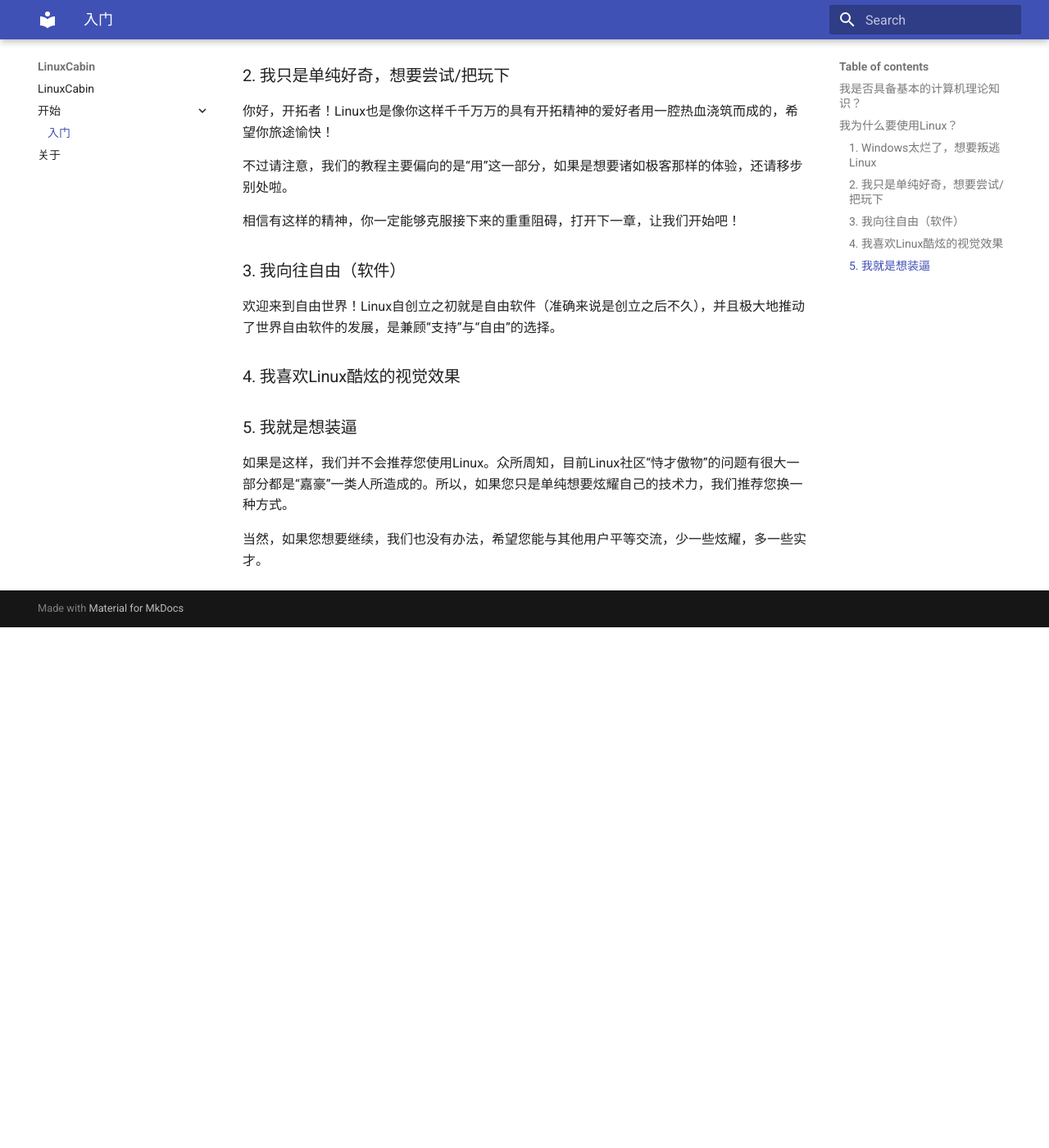
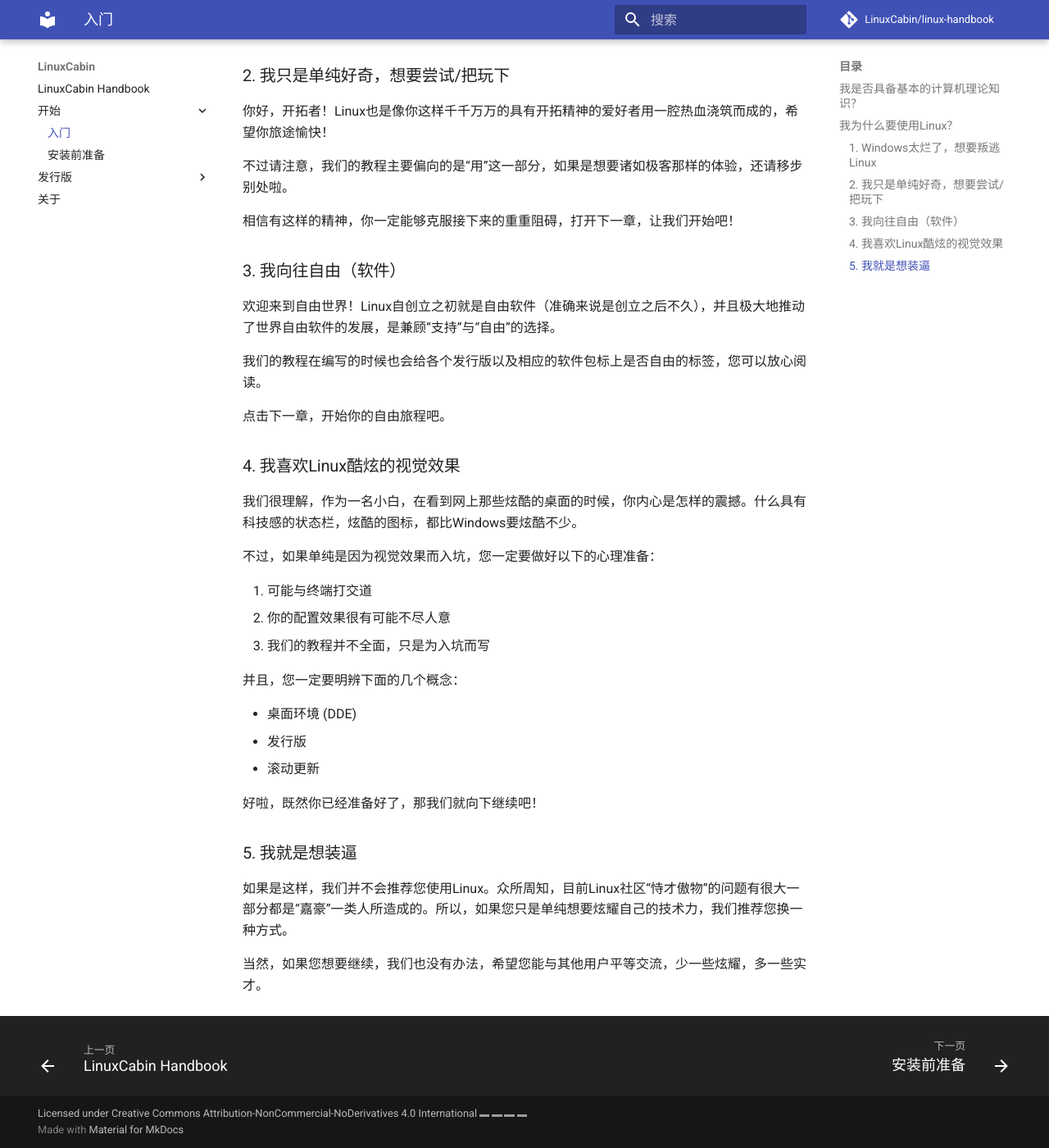
Before and after one commit to LinuxCabin/linux-handbook, an MkDocs documentation site: the page built from docs/getting-started/purpose.md, in a window 1280 px wide and 1400 px high, scrolled down 900 px. Shown: the whole window at 82% size. Built offline with MkDocs 1.6.1 and Material for MkDocs 9.7.7, drawn with Linux system fonts in a browser that asks for light colours; comment, search, counter and statistics services are not loaded; before the commit the page ends 1665 px from its top, so only the background shows below that; grey boxes are pictures that could not be loaded.

Commit message:
New Licence + Github Actions + Content

```diff
--- a/docs/getting-started/purpose.md
+++ b/docs/getting-started/purpose.md
@@ -41,11 +41,27 @@
 
 欢迎来到自由世界！Linux自创立之初就是自由软件（准确来说是创立之后不久），并且极大地推动了世界自由软件的发展，是兼顾“支持”与“自由”的选择。
 
+我们的教程在编写的时候也会给各个发行版以及相应的软件包标上是否自由的标签，您可以放心阅读。
 
+点击下一章，开始你的自由旅程吧。
 
 ### 4. 我喜欢Linux酷炫的视觉效果
 
+我们很理解，作为一名小白，在看到网上那些炫酷的桌面的时候，你内心是怎样的震撼。什么具有科技感的状态栏，炫酷的图标，都比Windows要炫酷不少。
 
+不过，如果单纯是因为视觉效果而入坑，您一定要做好以下的心理准备：
+
+1. 可能与终端打交道
+2. 你的配置效果很有可能不尽人意
+3. 我们的教程并不全面，只是为入坑而写
+
+并且，您一定要明辨下面的几个概念：
+
+ - 桌面环境 (DDE)
+ - 发行版
+ - 滚动更新
+
+好啦，既然你已经准备好了，那我们就向下继续吧！
 
 ### 5. 我就是想装逼
 
--- a/mkdocs.yml
+++ b/mkdocs.yml
@@ -1,9 +1,32 @@
 site_name: LinuxCabin
+site_description: A Linux handbook especially designed for Chinese users.
+repo_name: LinuxCabin/linux-handbook
+repo_url: https://github.com/LinuxCabin/linux-handbook
 theme:
   name: material
+  language: zh
+  features:
+    - search.suggest
+    - search.highlight
+    - navigation.footer
+
+
+plugins:
+  - search
+
+
+copyright: |
+  Licensed under <a href="https://creativecommons.org/licenses/by-nc-nd/4.0/">Creative Commons Attribution-NonCommercial-NoDerivatives 4.0 International</a><img src="https://mirrors.creativecommons.org/presskit/icons/cc.svg" alt="" style="max-width: 1em;max-height:1em;margin-left: .2em;"><img src="https://mirrors.creativecommons.org/presskit/icons/by.svg" alt="" style="max-width: 1em;max-height:1em;margin-left: .2em;"><img src="https://mirrors.creativecommons.org/presskit/icons/nc.svg" alt="" style="max-width: 1em;max-height:1em;margin-left: .2em;"><img src="https://mirrors.creativecommons.org/presskit/icons/nd.svg" alt="" style="max-width: 1em;max-height:1em;margin-left: .2em;">
 
 nav:
   - index.md
   - 开始:
     - getting-started/purpose.md
+    - getting-started/before-installing.md
+
+  - 发行版:
+    - Debian系:
+      - distros/debian/ubuntu.md
+    - 红帽系:
+      - distros/rhel/fedora.md
   - 关于: about.md
```
Also changed, not shown: README.md (+4 -2 lines), docs/about.md (+8 -7 lines), docs/distros/debian/ubuntu.md (added, +45 -0 lines), docs/distros/rhel/fedora.md (added, +69 -0 lines), docs/getting-started/before-installing.md (added, +33 -0 lines), docs/index.md (+3 -3 lines), templates/concept.md (added, +18 -0 lines), templates/distro.md (added, +33 -0 lines), CONTRIBUTE.md (added), images/LC.png (added), 3 other files.
